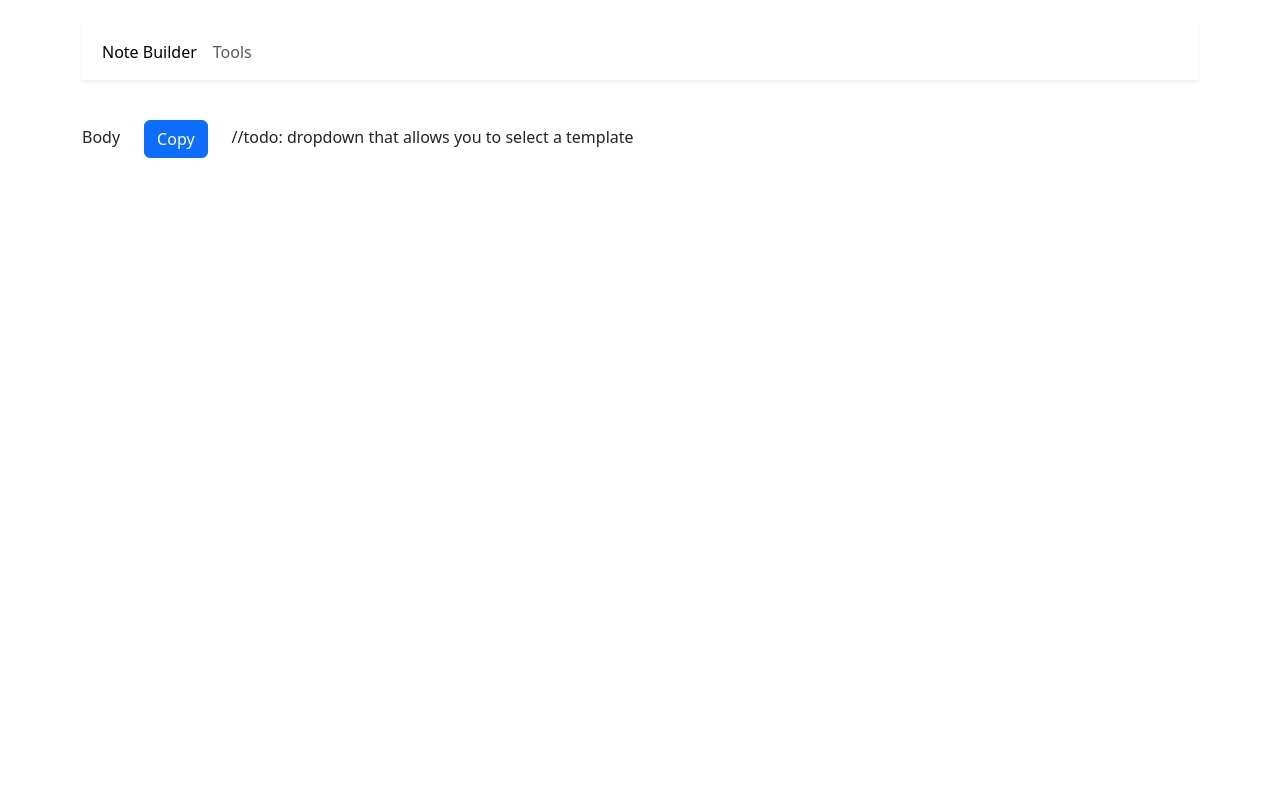
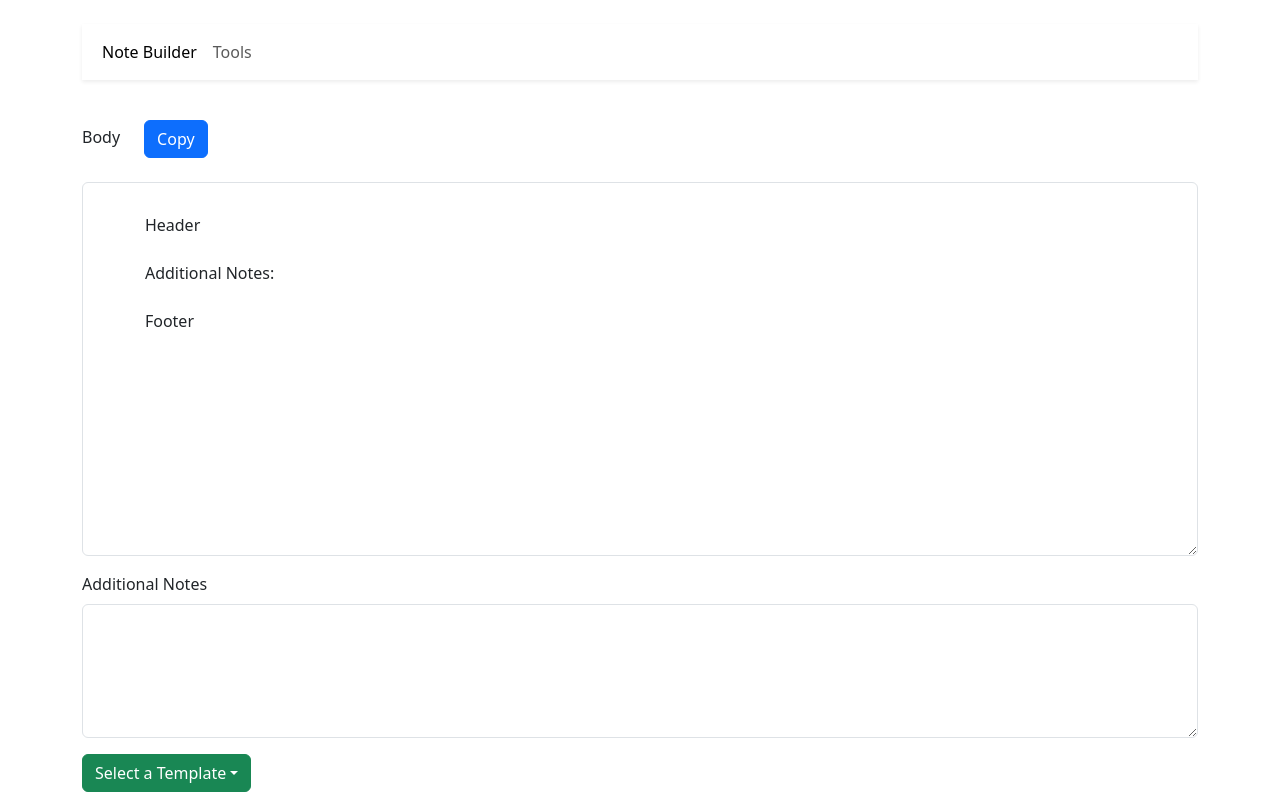
Before and after one commit to jhnh198/case-notes-react, a React (Vite) app: page / in a window 1280 px wide. Shown: the top 795 px of the page. Built offline with nearby package versions, Linux system fonts and the light colour scheme.

Commit message:
added dropdown

```diff
--- a/src/components/NoteBuilder.tsx
+++ b/src/components/NoteBuilder.tsx
@@ -1,4 +1,4 @@
-import { Form } from 'react-bootstrap'
+import { Dropdown, Form } from 'react-bootstrap'
 import { InitialCheckboxData } from '../data/InitialCheckboxData'
 import { useState } from 'react'
 import { Button } from 'react-bootstrap';
@@ -54,10 +54,6 @@ export default function NoteBuilder() {
       <Form.Group controlId="markdown">
           <Form.Label>Body</Form.Label>
           <Button variant="primary m-4" onClick={copyToClipboard}>Copy</Button>
-          //todo: dropdown that allows you to select a template
-          {StandardTemplates.map((template: any) => {
-              return <option key={template.id} value={template.templateText} selected>{template.templateName}</option>
-          })}
 
           <Form.Control
             as="textarea"
@@ -77,6 +73,17 @@ export default function NoteBuilder() {
             rows={5}
             onChange={handleChange}
           />
+
+          <Dropdown className="mt-3">
+            <Dropdown.Toggle variant="success" id="dropdown-basic">
+              Select a Template
+            </Dropdown.Toggle>
+            <Dropdown.Menu>
+              {StandardTemplates.map((template: any) => {
+                return <Dropdown.Item key={template.id}>{template.id}</Dropdown.Item>
+              })}
+            </Dropdown.Menu>
+          </Dropdown>
           <Form.Check >
             <Form.Check.Input type="checkbox" onChange={handleEmailChange}></Form.Check.Input>
             <Form.Check.Label>Email Template</Form.Check.Label>
```
